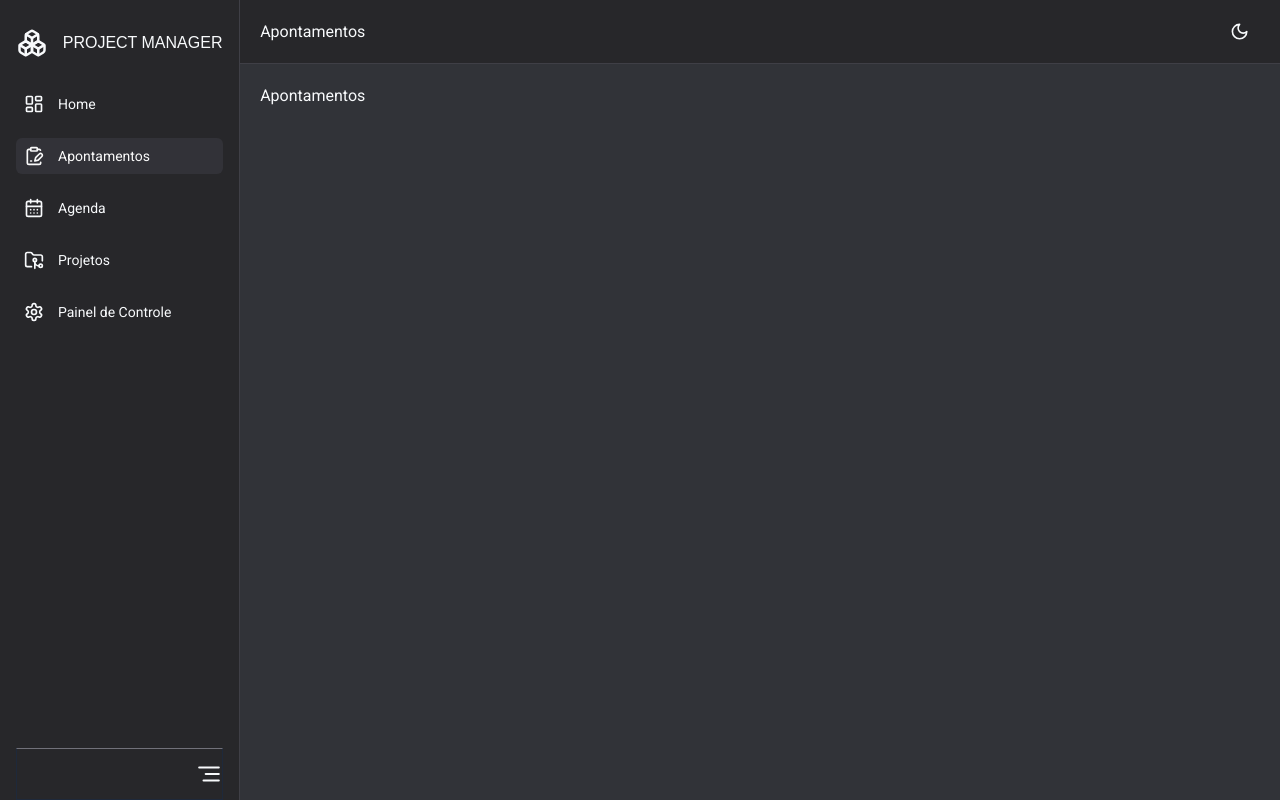
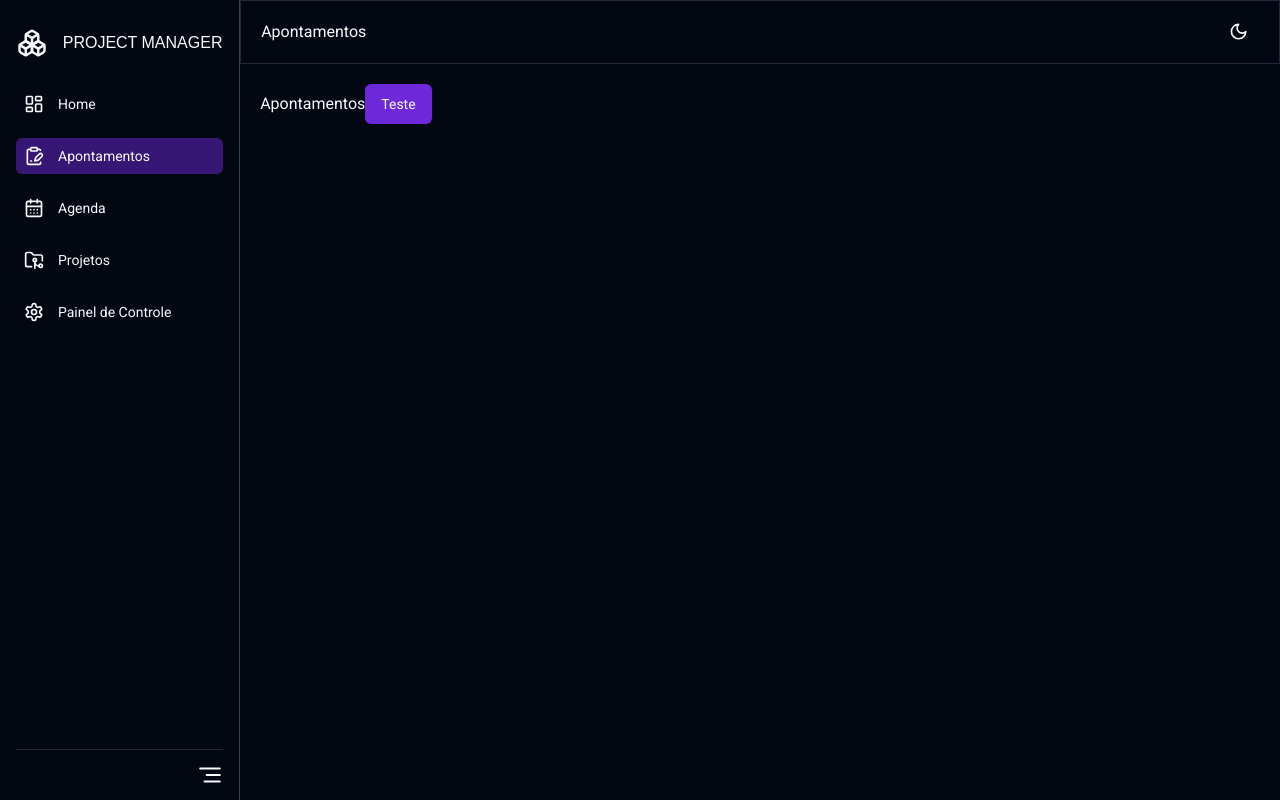
Before and after one commit to VictorCandido/project-manager, a Next.js app: page /appointments in a window 1280 px wide. Built offline with nearby package versions, Linux system fonts and the light colour scheme; a web font is replaced by a local one.

Commit message:
Ajustes no layout do sistema

```diff
--- a/app/(main)/appointments/page.tsx
+++ b/app/(main)/appointments/page.tsx
@@ -1,5 +1,6 @@
 "use client";
 
+import { Button } from "@/components/ui/button";
 import { NavigateContext } from "@/contexts/NavigateContext"
 import { useContext, useEffect } from "react"
 
@@ -13,6 +14,8 @@ export default function PainelControle() {
   return (
    <div>
     Apontamentos
+
+    <Button>Teste</Button>
    </div>
   )
 }
--- a/app/globals.css
+++ b/app/globals.css
@@ -6,52 +6,54 @@ html, body, :root {
   height: 100%;
 }
 
+
 @layer base {
   :root {
     --background: 0 0% 100%;
-    --foreground: 222.2 84% 4.9%;
+    --foreground: 224 71.4% 4.1%;
     --card: 0 0% 100%;
-    --card-foreground: 222.2 84% 4.9%;
+    --card-foreground: 224 71.4% 4.1%;
     --popover: 0 0% 100%;
-    --popover-foreground: 222.2 84% 4.9%;
-    --primary: 221.2 83.2% 53.3%;
-    --primary-foreground: 210 40% 98%;
-    --secondary: 210 40% 96.1%;
-    --secondary-foreground: 222.2 47.4% 11.2%;
-    --muted: 210 40% 96.1%;
-    --muted-foreground: 215.4 16.3% 46.9%;
-    --accent: 210 40% 96.1%;
-    --accent-foreground: 222.2 47.4% 11.2%;
+    --popover-foreground: 224 71.4% 4.1%;
+    --primary: 262.1 83.3% 57.8%;
+    --primary-foreground: 210 20% 98%;
+    --secondary: 220 14.3% 95.9%;
+    --secondary-foreground: 220.9 39.3% 11%;
+    --muted: 220 14.3% 95.9%;
+    --muted-foreground: 220 8.9% 46.1%;
+    --accent: 220 14.3% 95.9%;
+    --accent-foreground: 220.9 39.3% 11%;
     --destructive: 0 84.2% 60.2%;
-    --destructive-foreground: 210 40% 98%;
-    --border: 214.3 31.8% 91.4%;
-    --input: 214.3 31.8% 91.4%;
-    --ring: 221.2 83.2% 53.3%;
+    --destructive-foreground: 210 20% 98%;
+    --border: 220 13% 91%;
+    --input: 220 13% 91%;
+    --ring: 262.1 83.3% 57.8%;
     --radius: 0.5rem;
   }
 
   .dark {
-    --background: 222.2 84% 4.9%;
-    --foreground: 210 40% 98%;
-    --card: 222.2 84% 4.9%;
-    --card-foreground: 210 40% 98%;
-    --popover: 222.2 84% 4.9%;
-    --popover-foreground: 210 40% 98%;
-    --primary: 217.2 91.2% 59.8%;
-    --primary-foreground: 222.2 47.4% 11.2%;
-    --secondary: 217.2 32.6% 17.5%;
-    --secondary-foreground: 210 40% 98%;
-    --muted: 217.2 32.6% 17.5%;
-    --muted-foreground: 215 20.2% 65.1%;
-    --accent: 217.2 32.6% 17.5%;
-    --accent-foreground: 210 40% 98%;
+    --background: 224 71.4% 4.1%;
+    --foreground: 210 20% 98%;
+    --card: 224 71.4% 4.1%;
+    --card-foreground: 210 20% 98%;
+    --popover: 224 71.4% 4.1%;
+    --popover-foreground: 210 20% 98%;
+    --primary: 263.4 70% 50.4%;
+    --primary-foreground: 210 20% 98%;
+    --secondary: 215 27.9% 16.9%;
+    --secondary-foreground: 210 20% 98%;
+    --muted: 215 27.9% 16.9%;
+    --muted-foreground: 217.9 10.6% 64.9%;
+    --accent: 215 27.9% 16.9%;
+    --accent-foreground: 210 20% 98%;
     --destructive: 0 62.8% 30.6%;
-    --destructive-foreground: 210 40% 98%;
-    --border: 217.2 32.6% 17.5%;
-    --input: 217.2 32.6% 17.5%;
-    --ring: 224.3 76.3% 48%;
+    --destructive-foreground: 210 20% 98%;
+    --border: 215 27.9% 16.9%;
+    --input: 215 27.9% 16.9%;
+    --ring: 263.4 70% 50.4%;
   }
 }
+
 
 @layer base {
   * {
--- a/app/layout.tsx
+++ b/app/layout.tsx
@@ -27,7 +27,7 @@ export default function RootLayout({
     <ClerkProvider>
       <html lang="pt-BR" suppressHydrationWarning>
         <body
-          className={cn(roboto.className, 'bg-white dark:bg-[#313338]')}
+          className={cn(roboto.className, 'bg-white bg-background')}
         >
           <ThemeProvider
             attribute='class'
--- a/components/Navbar/Navbar.tsx
+++ b/components/Navbar/Navbar.tsx
@@ -11,7 +11,7 @@ const Navbar = ({ children }: { children: React.ReactNode }) => {
     return (
         <div className="">
             <div
-                className="h-16 flex w-full items-center p-5 justify-between border-b bg-[#f2f3f5] dark:bg-zinc-800 border-zinc-300 dark:border-zinc-700"
+                className="h-16 flex w-full items-center p-5 justify-between border-b bg-background border"
             >
                 { page.title }
 
--- a/components/Sidebar/Sidebar.tsx
+++ b/components/Sidebar/Sidebar.tsx
@@ -26,7 +26,7 @@ const Sidebar = ({ children }: { children: React.ReactNode }) => {
     return (
         <div className="flex">
             <div
-                className={`${isOpenSidebar ? 'w-72' : 'w-16'} duration-300 bg-[#f2f3f5] dark:bg-zinc-800 min-h-screen px-4 border-r border-zinc-300 dark:border-zinc-700`}
+                className={`${isOpenSidebar ? 'w-72' : 'w-16'} duration-300 bg-background min-h-screen px-4 border-r border-zinc-300 dark:border-zinc-700`}
             >
                 <div className="flex flex-col justify-between h-full">
                     <div>
@@ -46,7 +46,7 @@ const Sidebar = ({ children }: { children: React.ReactNode }) => {
                         </div>
                     </div>
 
-                    <div className="py-3 flex justify-end border border-t-zinc-400 dark:border-t-zinc-500">
+                    <div className="py-3 flex justify-end border-t">
                         <AlignRight
                             size={26}
                             className="cursor-pointer"
--- a/components/Sidebar/SidebarItem.tsx
+++ b/components/Sidebar/SidebarItem.tsx
@@ -16,7 +16,7 @@ const SidebarItem = ({ menu, index, open }: SidebarItemProps) => {
     return (
         <Link
             href={menu?.link}
-            className={`group flex items-center text-sm gap-3.5 font-medium p-2 dark:hover:bg-zinc-600 hover:bg-zinc-300 rounded-md ${menu.key === page.key && 'font-extrabold dark:text-zinc-50 bg-zinc-300/50 dark:bg-zinc-700/50'}`}
+            className={`group flex items-center text-sm gap-3.5 font-medium p-2 hover:bg-secondary dark:hover:bg-primary rounded-md ${menu.key === page.key && 'font-extrabold bg-secondary/30 dark:text-zinc-50 dark:bg-primary/50'}`}
         >
             <div>
                 {<menu.icon
```
